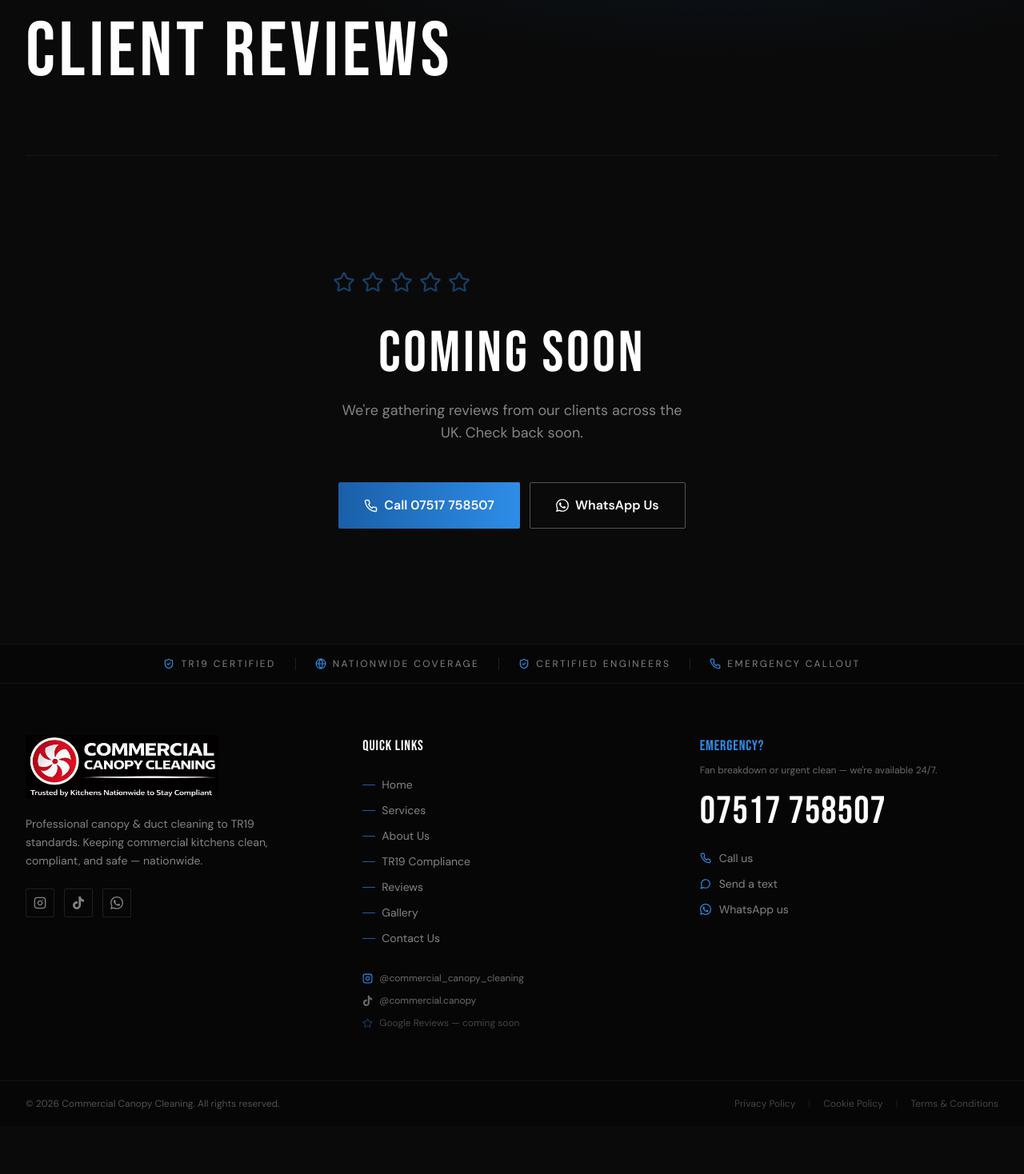
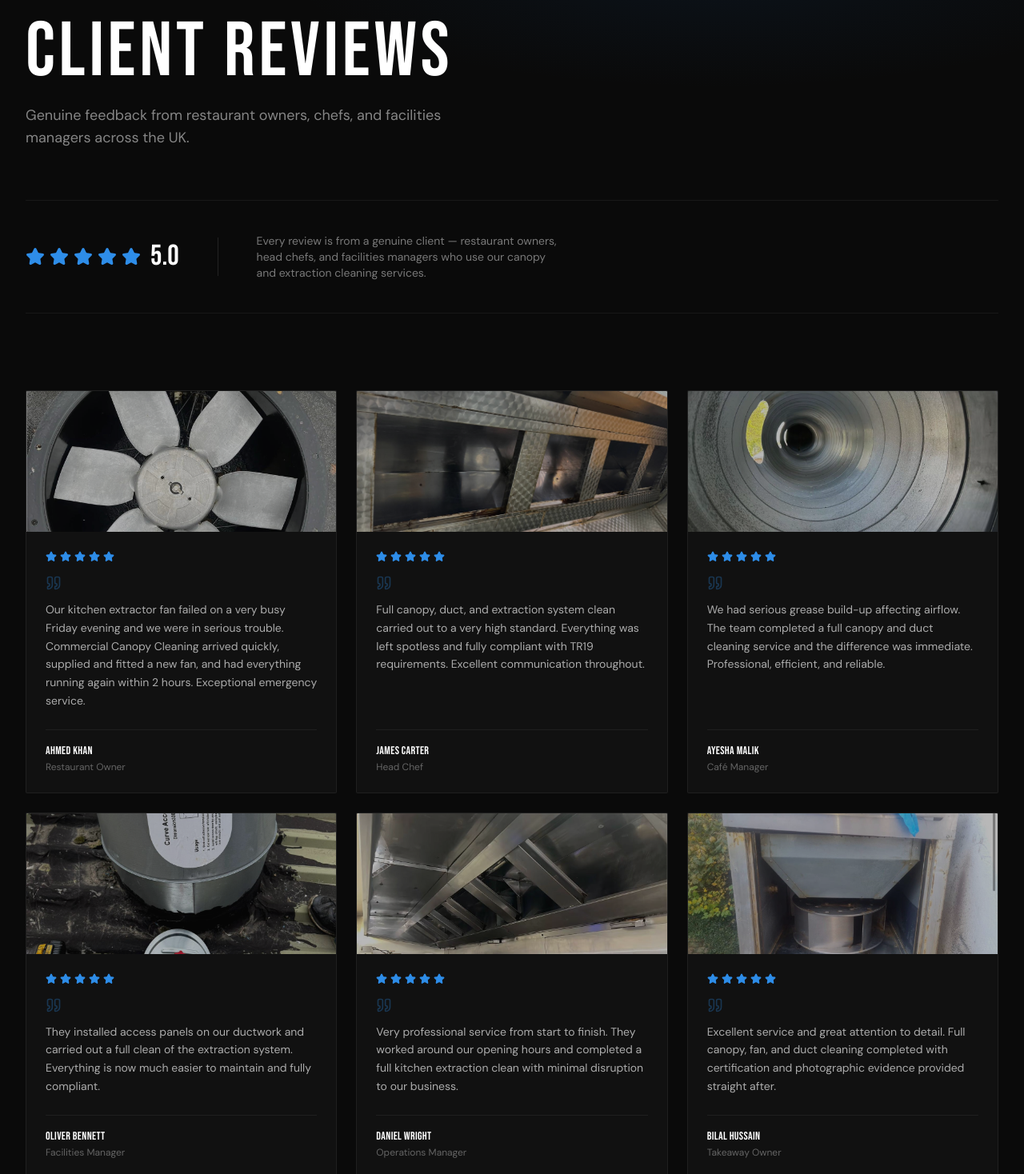
Before and after one commit to zaid5678/commercialcanopycleaning, a React (Vite) app: page /reviews in a window 1280 px wide. Shown: the part 162-1630 px from the top of the page at 80% size. Before the commit the page ends 1570 px from the top, so only its background shows below. Built offline with nearby package versions, Linux system fonts and the light colour scheme.

Commit message:
Reviews: replace Coming Soon with 6 client reviews and work images

```diff
--- a/src/pages/Reviews.jsx
+++ b/src/pages/Reviews.jsx
@@ -1,6 +1,6 @@
 import { Link } from 'react-router-dom'
 import { motion } from 'framer-motion'
-import { Star, Phone } from 'lucide-react'
+import { Star, Phone, Quote } from 'lucide-react'
 import PageTransition from '../components/PageTransition'
 import ScrollReveal from '../components/ScrollReveal'
 
@@ -12,10 +12,59 @@ function WhatsAppIcon({ size = 16 }) {
   )
 }
 
+const reviews = [
+  {
+    text: 'Our kitchen extractor fan failed on a very busy Friday evening and we were in serious trouble. Commercial Canopy Cleaning arrived quickly, supplied and fitted a new fan, and had everything running again within 2 hours. Exceptional emergency service.',
+    name: 'Ahmed Khan',
+    role: 'Restaurant Owner',
+    image: '/work_images/fanafter.jpeg',
+  },
+  {
+    text: 'Full canopy, duct, and extraction system clean carried out to a very high standard. Everything was left spotless and fully compliant with TR19 requirements. Excellent communication throughout.',
+    name: 'James Carter',
+    role: 'Head Chef',
+    image: '/work_images/canopyafter1.jpeg',
+  },
+  {
+    text: 'We had serious grease build-up affecting airflow. The team completed a full canopy and duct cleaning service and the difference was immediate. Professional, efficient, and reliable.',
+    name: 'Ayesha Malik',
+    role: 'Café Manager',
+    image: '/work_images/ductafter1.jpeg',
+  },
+  {
+    text: 'They installed access panels on our ductwork and carried out a full clean of the extraction system. Everything is now much easier to maintain and fully compliant.',
+    name: 'Oliver Bennett',
+    role: 'Facilities Manager',
+    image: '/work_images/panel1.jpeg',
+  },
+  {
+    text: 'Very professional service from start to finish. They worked around our opening hours and completed a full kitchen extraction clean with minimal disruption to our business.',
+    name: 'Daniel Wright',
+    role: 'Operations Manager',
+    image: '/work_images/canopyafter.jpeg',
+  },
+  {
+    text: 'Excellent service and great attention to detail. Full canopy, fan, and duct cleaning completed with certification and photographic evidence provided straight after.',
+    name: 'Bilal Hussain',
+    role: 'Takeaway Owner',
+    image: '/work_images/boxfanafter.jpeg',
+  },
+]
+
+function Stars() {
+  return (
+    <div className="flex items-center gap-1 mb-4">
+      {Array.from({ length: 5 }).map((_, i) => (
+        <Star key={i} size={14} className="text-brand-blue-bright fill-brand-blue-bright" />
+      ))}
+    </div>
+  )
+}
+
 export default function Reviews() {
   return (
     <PageTransition>
-      {/* Page Hero */}
+      {/* Hero */}
       <section className="pt-28 sm:pt-36 pb-12 sm:pb-16 relative overflow-hidden">
         <div
           className="absolute inset-0"
@@ -29,6 +78,9 @@ export default function Reviews() {
             <h1 className="font-heading text-5xl sm:text-6xl lg:text-8xl text-white leading-none mb-4">
               Client Reviews
             </h1>
+            <p className="font-body text-white/50 text-base sm:text-lg max-w-xl leading-relaxed">
+              Genuine feedback from restaurant owners, chefs, and facilities managers across the UK.
+            </p>
           </ScrollReveal>
         </div>
       </section>
@@ -37,36 +89,89 @@ export default function Reviews() {
         <div className="h-px bg-white/[0.06]" />
       </div>
 
-      {/* Coming Soon */}
-      <section className="py-24 sm:py-36">
-        <div className="max-w-7xl mx-auto px-4 sm:px-6 lg:px-8 flex flex-col items-center text-center">
+      {/* Star summary bar */}
+      <section className="py-10 bg-brand-black">
+        <div className="max-w-7xl mx-auto px-4 sm:px-6 lg:px-8">
           <ScrollReveal>
-            {/* Animated stars */}
+            <div className="flex flex-col sm:flex-row items-center gap-6 sm:gap-12">
+              <div className="flex items-center gap-3">
                 <motion.div
                   initial={{ opacity: 0, scale: 0.8 }}
                   animate={{ opacity: 1, scale: 1 }}
-              transition={{ duration: 0.5, ease: [0.25, 0.1, 0.25, 1] }}
-              className="flex items-center gap-2 mb-10"
+                  transition={{ duration: 0.5 }}
+                  className="flex items-center gap-1.5"
                 >
                   {Array.from({ length: 5 }).map((_, i) => (
                     <motion.div
                       key={i}
-                  initial={{ opacity: 0, y: 10 }}
+                      initial={{ opacity: 0, y: 8 }}
                       animate={{ opacity: 1, y: 0 }}
-                  transition={{ delay: i * 0.08 + 0.2, duration: 0.4 }}
+                      transition={{ delay: i * 0.07 + 0.2, duration: 0.35 }}
                     >
-                  <Star size={28} className="text-brand-blue-bright/40" />
+                      <Star size={24} className="text-brand-blue-bright fill-brand-blue-bright" />
                     </motion.div>
                   ))}
                 </motion.div>
+                <span className="font-heading text-4xl text-white">5.0</span>
+              </div>
+              <div className="h-px w-16 sm:h-12 sm:w-px bg-white/10" />
+              <p className="font-body text-white/45 text-sm text-center sm:text-left max-w-sm">
+                Every review is from a genuine client — restaurant owners, head chefs, and facilities managers who use our canopy and extraction cleaning services.
+              </p>
+            </div>
+          </ScrollReveal>
+        </div>
+      </section>
 
-            <h2 className="font-heading text-5xl sm:text-6xl lg:text-7xl text-white mb-5">
-              Coming Soon
+      <div className="max-w-7xl mx-auto px-4 sm:px-6 lg:px-8">
+        <div className="h-px bg-white/[0.06]" />
+      </div>
+
+      {/* Reviews grid */}
+      <section className="py-16 sm:py-24 bg-brand-black">
+        <div className="max-w-7xl mx-auto px-4 sm:px-6 lg:px-8">
+          <div className="grid grid-cols-1 md:grid-cols-2 lg:grid-cols-3 gap-6">
+            {reviews.map((review, i) => (
+              <ScrollReveal key={i} delay={i * 0.05}>
+                <div className="card-surface flex flex-col h-full overflow-hidden">
+                  {/* Image */}
+                  <div className="w-full h-44 overflow-hidden flex-shrink-0">
+                    <img
+                      src={review.image}
+                      alt={`Work by Commercial Canopy Cleaning — ${review.role}`}
+                      className="w-full h-full object-cover opacity-70"
+                    />
+                  </div>
+                  {/* Content */}
+                  <div className="p-6 flex flex-col flex-1">
+                    <Stars />
+                    <Quote size={20} className="text-brand-blue-bright/30 mb-3 flex-shrink-0" />
+                    <p className="font-body text-white/65 text-sm leading-relaxed flex-1 mb-6">
+                      {review.text}
+                    </p>
+                    <div className="border-t border-white/[0.06] pt-4 mt-auto">
+                      <p className="font-heading text-white text-sm tracking-wide">{review.name}</p>
+                      <p className="font-body text-white/35 text-xs mt-0.5">{review.role}</p>
+                    </div>
+                  </div>
+                </div>
+              </ScrollReveal>
+            ))}
+          </div>
+        </div>
+      </section>
+
+      {/* CTA */}
+      <section className="py-16 sm:py-20 bg-[#070b11] border-t border-white/[0.06]">
+        <div className="max-w-7xl mx-auto px-4 sm:px-6 lg:px-8 text-center">
+          <ScrollReveal>
+            <span className="section-label">Get in Touch</span>
+            <h2 className="font-heading text-4xl sm:text-5xl text-white mb-4">
+              Book Your Clean Today
             </h2>
-            <p className="font-body text-white/50 text-base sm:text-lg max-w-md leading-relaxed mb-12">
-              We're gathering reviews from our clients across the UK. Check back soon.
+            <p className="font-body text-white/50 text-sm sm:text-base max-w-md mx-auto mb-8 leading-relaxed">
+              Join our clients across the UK. Call us or send a WhatsApp message to get a no-obligation quote.
             </p>
-
             <div className="flex flex-col sm:flex-row gap-3 justify-center">
               <a href="tel:07517758507" className="btn-primary justify-center">
                 <Phone size={17} />
```
Lines whose indentation alone changed are shown as unchanged.
